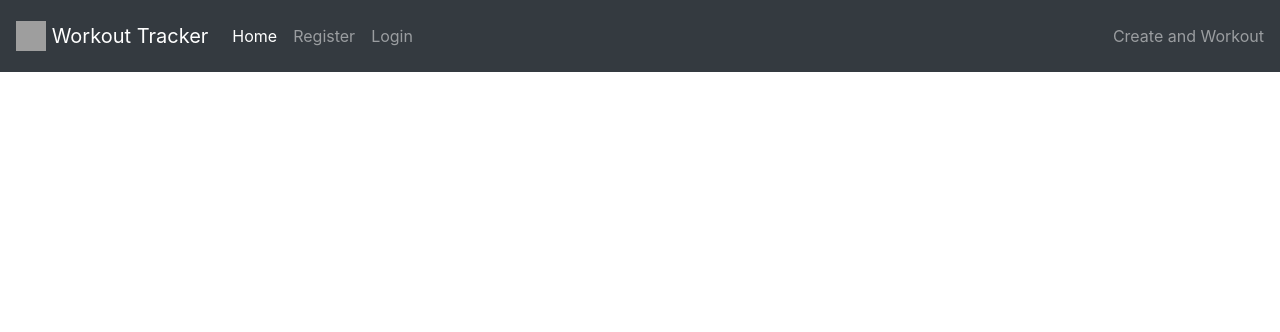
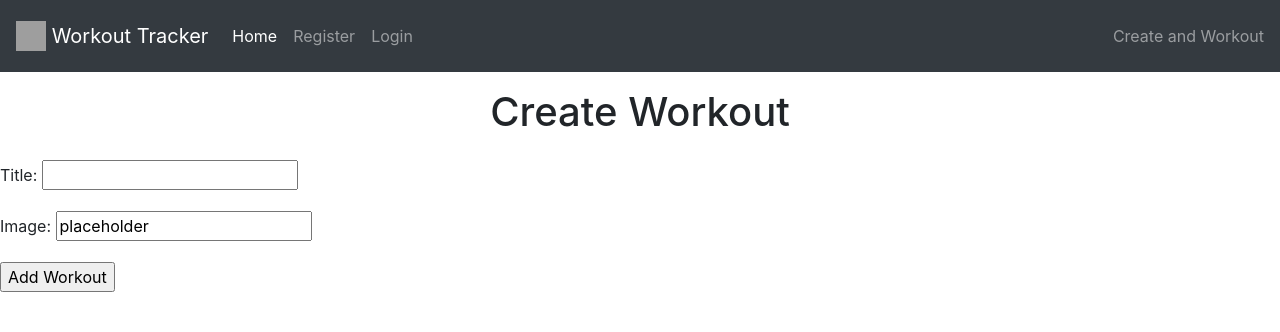
Before and after one commit to MattDunks94/create_workout_app_broken, a Django app: page /create_workout/ in a window 1280 px wide. Shown: the top 332 px of the page. Run offline with Django 3.2, Linux system fonts and the light colour scheme; some libraries are stand-ins or nearby versions; grey boxes are pictures that could not be loaded.

Commit message:
added template variables language to display create form.

```diff
--- a/templates/create_workout.html
+++ b/templates/create_workout.html
@@ -1,5 +1,12 @@
 {% extends "base.html" %}
 
 {% block content %}
+<h1 class="text-center py-3">Create Workout</h1>
+
+<form method="POST">
+    {% csrf_token %}
+    {{ form.as_p }}
+    <input type="submit" value="Add Workout">
+</form>
 
 {% endblock %}
```
